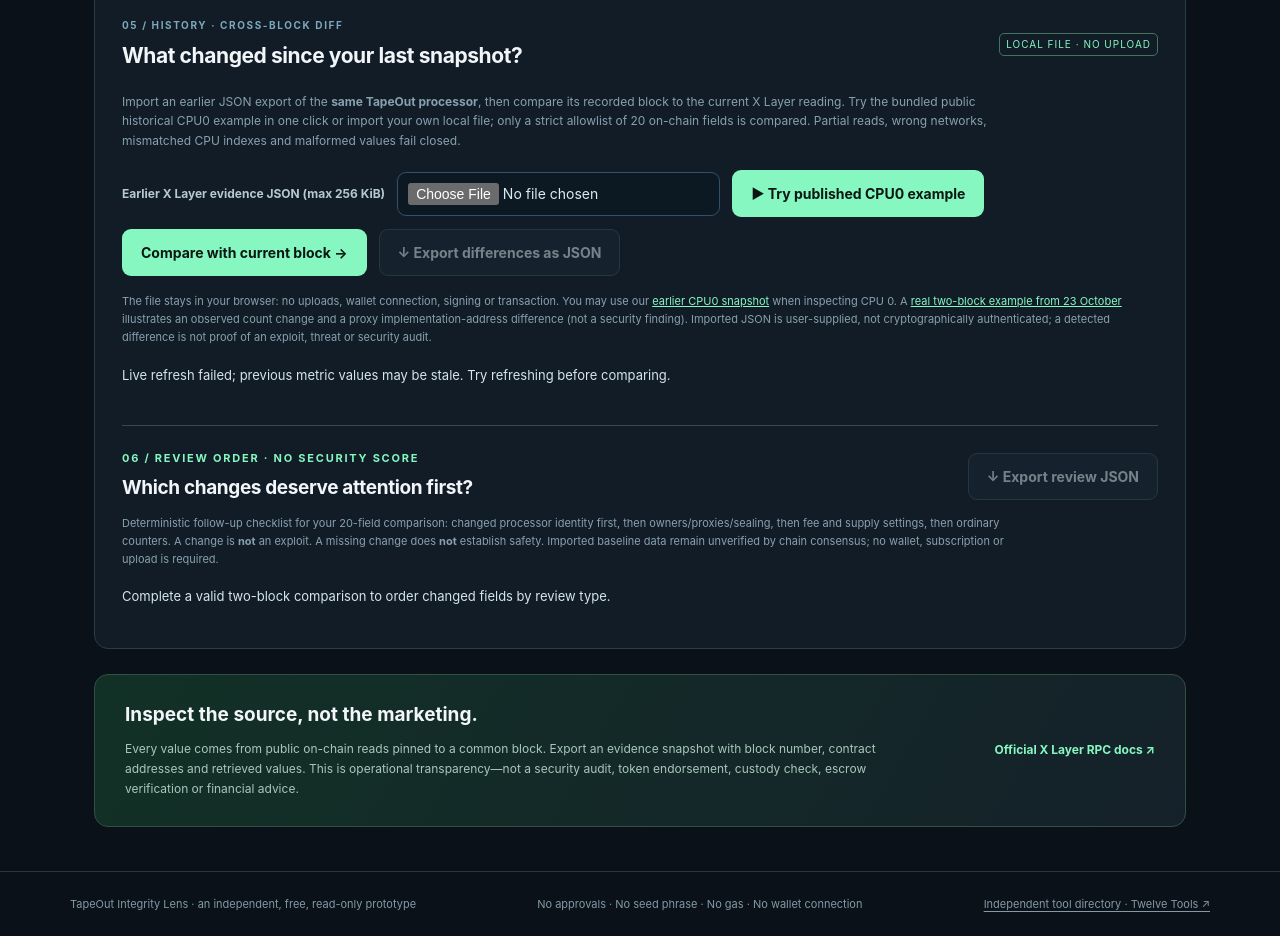
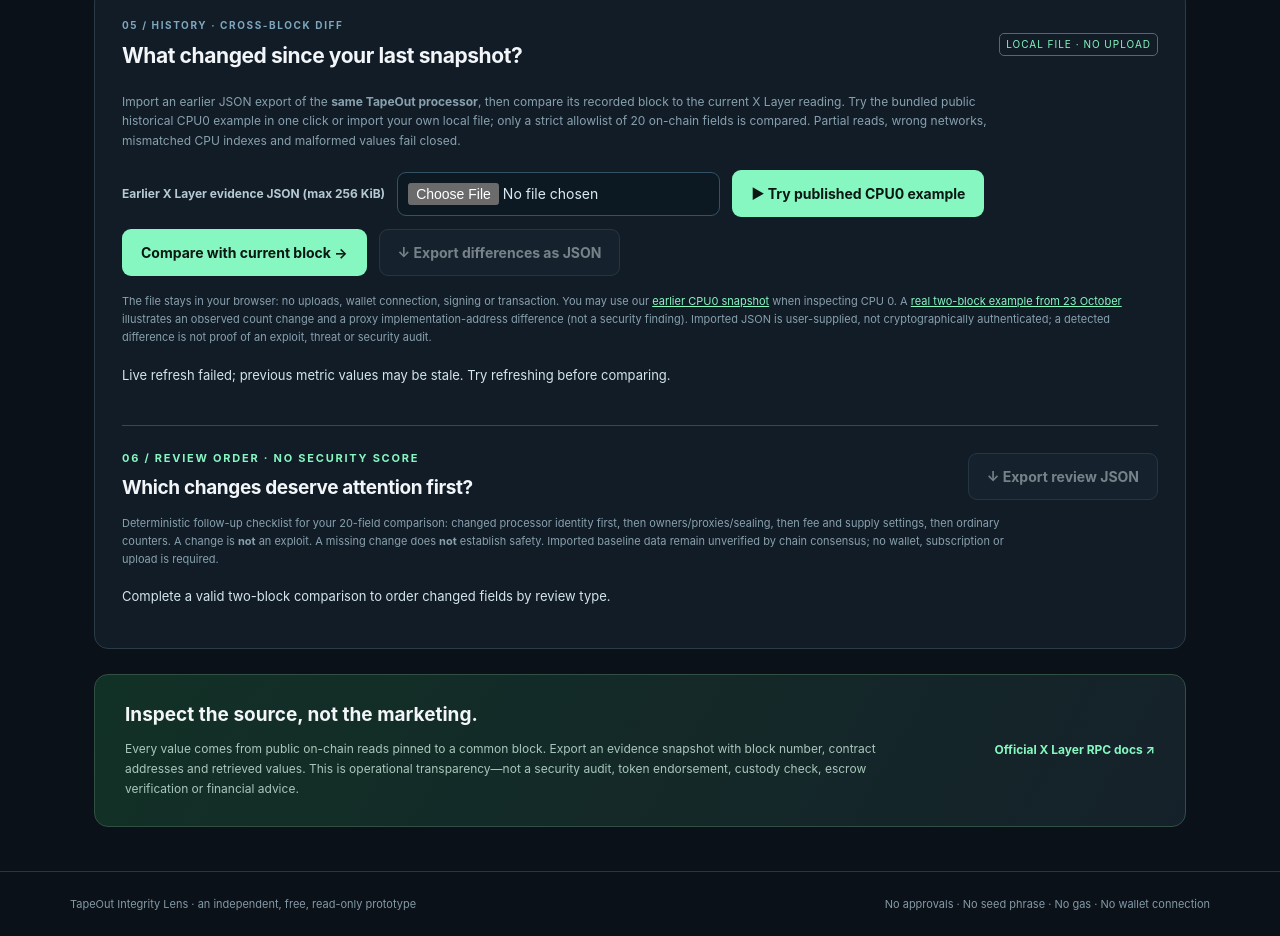
Before and after one commit to livastic-vm5-primary-20260911/tapeout-xlayer-integrity-lens, a website: page index.html in a window 1280 px wide. Shown: the part 2073-3009 px from the top of the page. Drawn offline with Linux system fonts and the light colour scheme; no server answers.

Commit message:
Revert "docs(tapeout): link neutral software directory for external discovery"
This reverts commit 782f343023f22c080ca3a8c0b3397d94bfab9e90.

```diff
--- a/index.html
+++ b/index.html
@@ -133,6 +133,6 @@
     <a class="evidence-link" href="https://web3.okx.pro/onchainos/dev-docs/xlayer/developer/rpc-endpoints/rpc-endpoints" target="_blank" rel="noopener noreferrer">Official X Layer RPC docs ↗</a>
   </section>
 </main>
-<footer><span>TapeOut Integrity Lens · an independent, free, read-only prototype</span><span>No approvals · No seed phrase · No gas · No wallet connection</span><a href="https://twelve.tools/" target="_blank" rel="noopener noreferrer" aria-label="Twelve Tools independent software directory">Independent tool directory · Twelve Tools ↗</a></footer>
+<footer><span>TapeOut Integrity Lens · an independent, free, read-only prototype</span><span>No approvals · No seed phrase · No gas · No wallet connection</span></footer>
 </body>
 </html>
--- a/styles.css
+++ b/styles.css
@@ -25,6 +25,3 @@
 .triage-field{padding:9px 0;border-top:1px solid #304554;overflow-wrap:anywhere;font-family:ui-monospace,SFMono-Regular,Consolas,monospace;font-size:11px;color:#d5e8f2}
 .triage-field:first-of-type{margin-top:11px}
 @media(max-width:650px){.triage-head{flex-direction:column;align-items:stretch}.triage-head button{width:100%}}
-
-footer a[href="https://twelve.tools/"]{color:inherit;text-decoration:underline;text-underline-offset:3px}
-footer a[href="https://twelve.tools/"]:hover,footer a[href="https://twelve.tools/"]:focus-visible{color:var(--mint)}
```
Also changed, not shown: tests/twelve-tools-external-directory.test.mjs (deleted, +0 -19 lines).
